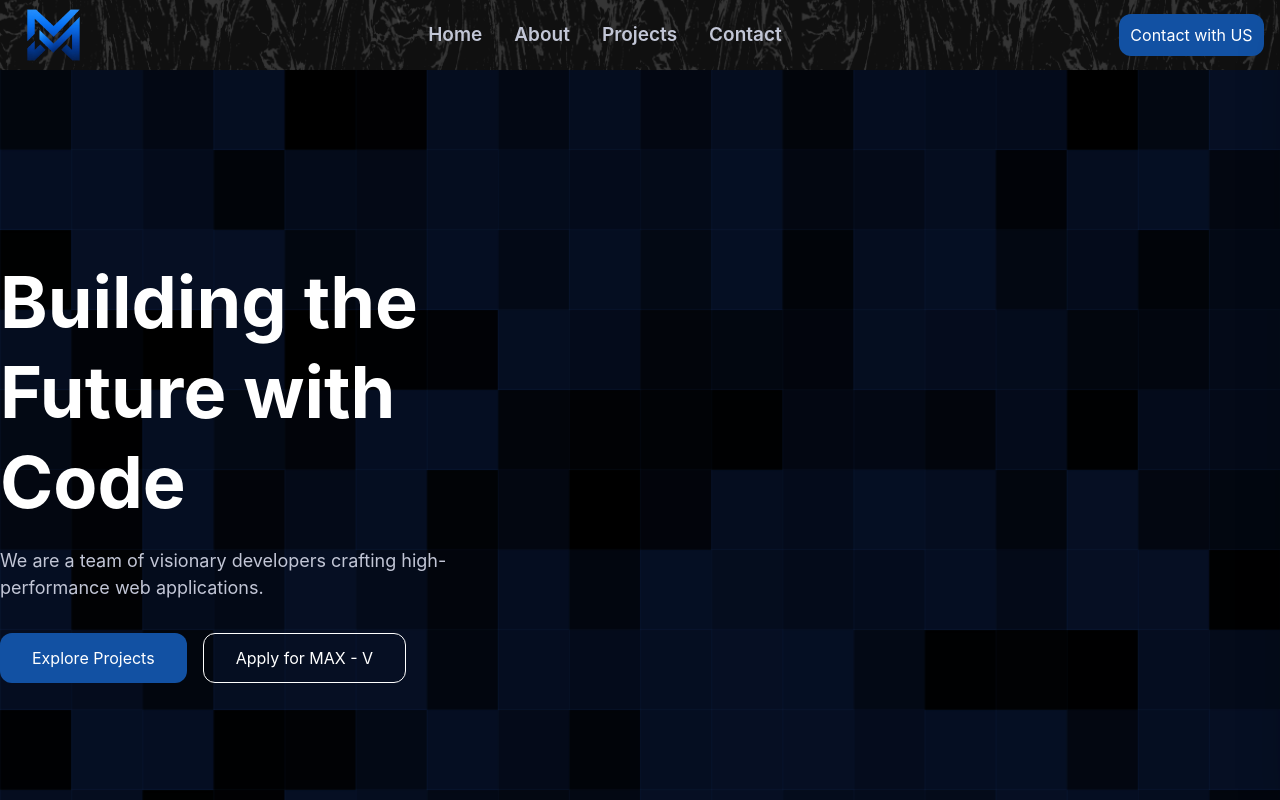
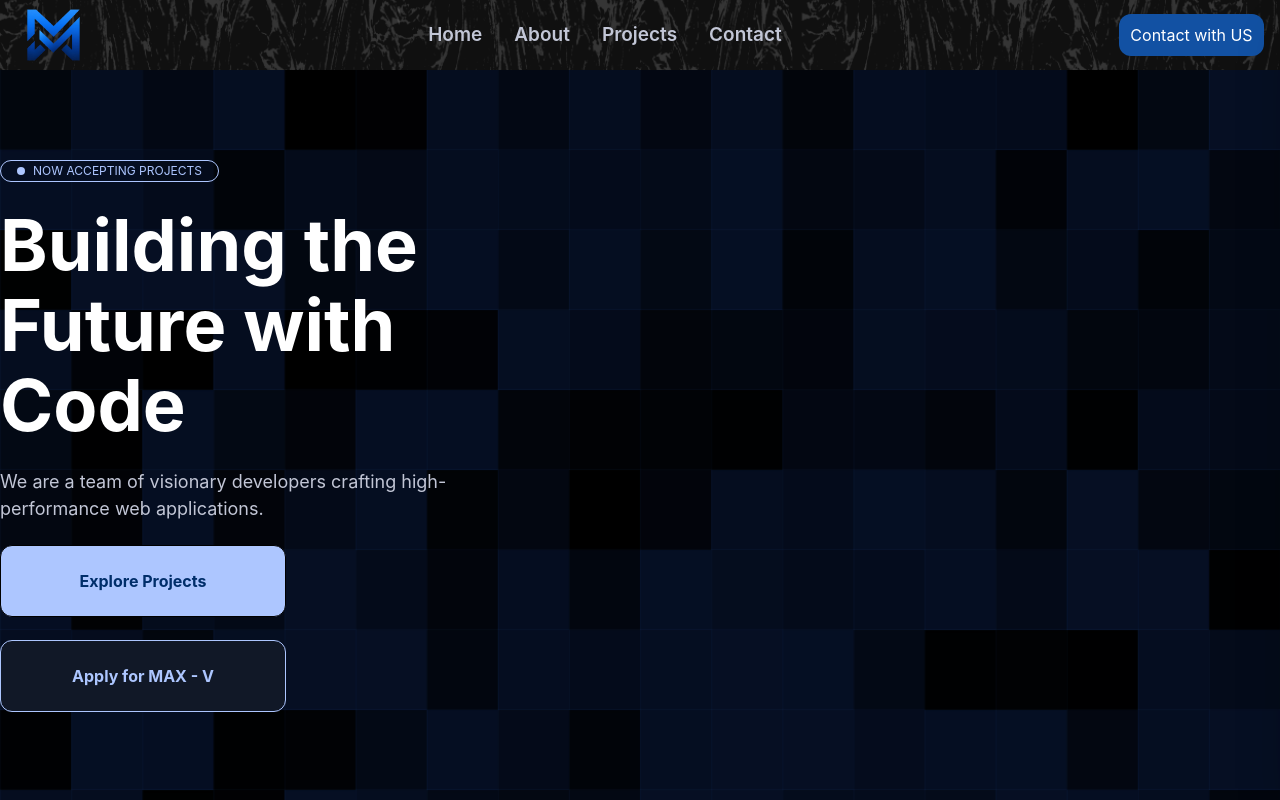
Before and after one commit to kamilov1701/MAX_V_uz, a React (Vite) app: page / in a window 1280 px wide. Shown: the top 800 px of the page. Built offline with nearby package versions, Linux system fonts and the light colour scheme.

Commit message:
Home page start

```diff
--- a/src/Pages/Home.jsx
+++ b/src/Pages/Home.jsx
@@ -1,30 +1,48 @@
-// import { useState } from "react";
-// import reactLogo from "../assets/react.svg";
-// import viteLogo from "../assets/vite.svg";
-// import heroImg from "../assets/hero.png";
-// import "../App.css";
-// import HeaderLogo from "../assets/Header_BG.png";
+import { useState } from "react";
+import reactLogo from "../assets/react.svg";
+import viteLogo from "../assets/vite.svg";
+import heroImg from "../assets/hero.png";
+import "../App.css";
+import HeaderLogo from "../assets/Header_BG.png";
 
-// function Home() {
-//     const [count, setCount] = useState(0);
+function Home() {
+    const [count, setCount] = useState(0);
 
-//     return (
-//         <>
-//         <div style={{ backgroundImage: `url(${HeaderLogo})`, backgroundSize: "cover", backgroundPosition: "center", height: "100vh" }}>
-//             <div className="container">
-//                 <div className="header_content max-w-[568px] w-full pt-[90px]">
-//                     <h1 className="text-[72px] font-bold text-[#fff]">Building the Future with Code</h1>
-//                     <p className="text-[#C2C6D6] text-[18px] max-w-[512px] w-full">We are a team of visionary developers crafting high-performance web applications.</p>
-//                     <button><a href="#!">Explore Projects</a></button>
-//                     <button><a href="#!">Apply for MAX - V</a></button>
-//                 </div>
-//             </div>
-//         </div>
-//         </>
-//     );
-// }
+    return (
+        <div>
+            <div style={{ backgroundImage: `url(${HeaderLogo})`, backgroundSize: "cover", backgroundPosition: "center", height: "100vh" }}>
+                <div className="container">
+                    <div className="header_content max-w-[568px] w-full pt-[90px] flex flex-col gap-[23px]">
+                        <div className="flex items-center justify-center gap-[8px] border border-[#ADC6FF] rounded-full w-[219px] h-[22px] ">
+                            <div className="rounded-full bg-[#ADC6FF] w-[8px] h-[8px]"></div>
+                            <p className="text-[#ADC6FF] text-[12px]">NOW ACCEPTING PROJECTS</p>
+                        </div>
+                        <h1 className="text-[72px] font-bold text-[#fff] leading-[80px]">Building the Future with Code</h1>
+                        <p className="text-[#C2C6D6] text-[18px] max-w-[512px] w-full">We are a team of visionary developers crafting high-performance web applications.</p>
+                        <button className="w-[286px] h-[72px] bg-[#ADC6FF] rounded-[12px] text-[#002E6A] font-bold text-[16px] border border-black"><a href="#!">Explore Projects</a></button>
+                        <button className="w-[286px] h-[72px] bg-[#111827] rounded-[12px] text-[#ADC6FF] font-bold text-[16px] border border-[#ADC6FF]"><a href="#!">Apply for MAX - V</a></button>
+                    </div>
+                </div>
+            </div>
 
-// export default Home;
+
+            <section>
+                <div className=" bg-[#111827]  ">
+                    <div className="container">
+                        <div>
+                            <h1 className="">Specialized Services</h1>
+                            <p className="">We don't just build software; we engineer competitive advantages through
+                                technological excellence and precise implementation.</p>
+                        </div>
+
+                    </div>
+                </div>
+            </section>
+        </div>
+    );
+}
+
+export default Home;
 
 
 
@@ -44,97 +62,97 @@
 
 
 
-import { useState } from "react";
-import "../App.css";
-import HeaderLogo from "../assets/Header_BG.png";
+// import { useState } from "react";
+// import "../App.css";
+// import HeaderLogo from "../assets/Header_BG.png";
 
-function Home() {
-    const [count, setCount] = useState(0);
+// function Home() {
+//     const [count, setCount] = useState(0);
 
-    return (
-        <>
-            <div
-                style={{
-                    backgroundImage: `url(${HeaderLogo})`,
-                    backgroundSize: "cover",
-                    backgroundPosition: "center",
-                }}
-                className="min-h-screen flex items-center"
-            >
-                <div className="container mx-auto px-5 sm:px-8 lg:px-0">
-                    <div className="header_content max-w-[568px] w-full py-20 lg:py-0">
+//     return (
+//         <>
+//             <div
+//                 style={{
+//                     backgroundImage: `url(${HeaderLogo})`,
+//                     backgroundSize: "cover",
+//                     backgroundPosition: "center",
+//                 }}
+//                 className="min-h-screen flex items-center"
+//             >
+//                 <div className="container mx-auto px-5 sm:px-8 lg:px-0">
+//                     <div className="header_content max-w-[568px] w-full py-20 lg:py-0">
 
-                        <h1
-                            className="
-                                text-white
-                                font-bold
-                                leading-tight
-                                text-[40px]
-                                sm:text-[52px]
-                                md:text-[60px]
-                                lg:text-[72px]
-                            "
-                        >
-                            Building the Future with Code
-                        </h1>
+//                         <h1
+//                             className="
+//                                 text-white
+//                                 font-bold
+//                                 leading-tight
+//                                 text-[40px]
+//                                 sm:text-[52px]
+//                                 md:text-[60px]
+//                                 lg:text-[72px]
+//                             "
+//                         >
+//                             Building the Future with Code
+//                         </h1>
 
-                        <p
-                            className="
-                                text-[#C2C6D6]
-                                mt-5
-                                max-w-[512px]
-                                text-[16px]
-                                sm:text-[17px]
-                                lg:text-[18px]
-                            "
-                        >
-                            We are a team of visionary developers crafting
-                            high-performance web applications.
-                        </p>
+//                         <p
+//                             className="
+//                                 text-[#C2C6D6]
+//                                 mt-5
+//                                 max-w-[512px]
+//                                 text-[16px]
+//                                 sm:text-[17px]
+//                                 lg:text-[18px]
+//                             "
+//                         >
+//                             We are a team of visionary developers crafting
+//                             high-performance web applications.
+//                         </p>
 
-                        <div className="flex flex-col sm:flex-row gap-4 mt-8">
+//                         <div className="flex flex-col sm:flex-row gap-4 mt-8">
 
-                            <button
-                                className="
-                                    bg-[#1251a3]
-                                    text-white
-                                    px-8
-                                    py-3
-                                    rounded-xl
-                                    hover:bg-[#0f458d]
-                                    transition
-                                    w-full
-                                    sm:w-auto
-                                "
-                            >
-                                <a href="#!">Explore Projects</a>
-                            </button>
+//                             <button
+//                                 className="
+//                                     bg-[#1251a3]
+//                                     text-white
+//                                     px-8
+//                                     py-3
+//                                     rounded-xl
+//                                     hover:bg-[#0f458d]
+//                                     transition
+//                                     w-full
+//                                     sm:w-auto
+//                                 "
+//                             >
+//                                 <a href="#!">Explore Projects</a>
+//                             </button>
 
-                            <button
-                                className="
-                                    border
-                                    border-white
-                                    text-white
-                                    px-8
-                                    py-3
-                                    rounded-xl
-                                    hover:bg-white
-                                    hover:text-black
-                                    transition
-                                    w-full
-                                    sm:w-auto
-                                "
-                            >
-                                <a href="#!">Apply for MAX - V</a>
-                            </button>
+//                             <button
+//                                 className="
+//                                     border
+//                                     border-white
+//                                     text-white
+//                                     px-8
+//                                     py-3
+//                                     rounded-xl
+//                                     hover:bg-white
+//                                     hover:text-black
+//                                     transition
+//                                     w-full
+//                                     sm:w-auto
+//                                 "
+//                             >
+//                                 <a href="#!">Apply for MAX - V</a>
+//                             </button>
 
-                        </div>
+//                         </div>
 
-                    </div>
-                </div>
-            </div>
-        </>
-    );
-}
+//                     </div>
+//                 </div>
+//             </div>
+//         </>
+//     );
+// }
 
-export default Home;
+// export default Home;
```
